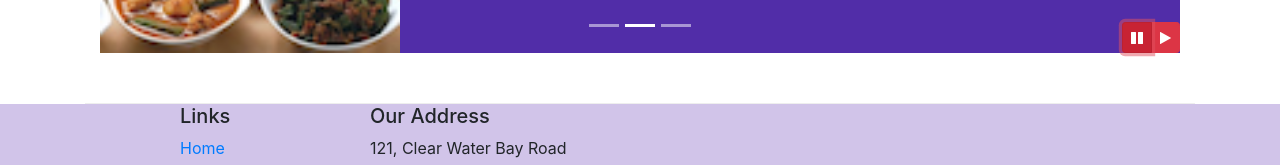
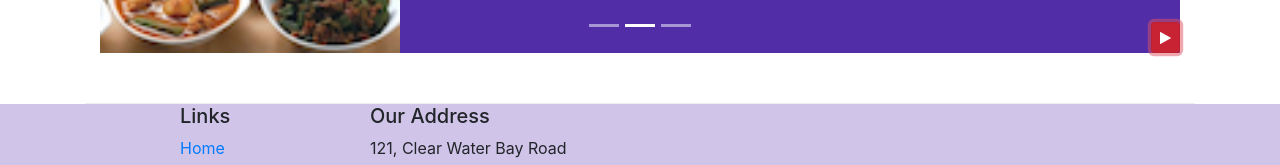
Before and after one commit to pierrettemugisha/Coursera, a website: page Bootstrap4/conFusion/index.html in a window 1280 px wide. Both pictures are taken after a click on the button 1137 px from the left and 668 px from the top of the page. Shown: the part 631-796 px from the top of the page. Drawn offline with nearby package versions, Linux system fonts and the light colour scheme.

Commit message:
More Bootstrap and JQuery

```diff
--- a/Bootstrap4/conFusion/index.html
+++ b/Bootstrap4/conFusion/index.html
@@ -211,14 +211,9 @@
                     <a class="carousel-control-next" href="#mycarousel" role="button" data-slide="next">
                         <span class="carousel-control-next-icon"></span>
                     </a>
-                    <div class="btn-group" id="carouselButton">
-                        <button class="btn btn-danger btn-sm" id="carousel-pause">
-                            <span class="fa fa-pause"></span>
-                        </button>
-                        <button class="btn btn-danger btn-sm" id="carousel-play">
-                            <span class="fa fa-play"></span>
-                        </button>
-                    </div>
+                    <button class="btn btn-danger btn-sm" id="carouselButton">
+                        <span class="fa fa-pause"></span>
+                    </button>
                 </div>
             </div>
         </div>
@@ -279,11 +274,16 @@
             $("#mycarousel").carousel({
                 interval: 2000
             });
-            $("#carousel-pause").click(function() {
-                $("#mycarousel").carousel('pause');
-            });
-            $("#carousel-play").click(function() {
-                $("#mycarousel").carousel('cycle');
+            $("#carouselButton").click(function() {
+                if ($('#carouselButton').children('span').hasClass('fa-pause')) {
+                    $("#mycarousel").carousel('pause');
+                    $('#carouselButton').children('span').removeClass('fa-pause');
+                    $('#carouselButton').children('span').addClass('fa-play');
+                } else if ($('#carouselButton').children('span').hasClass('fa-play')) {
+                    $("#mycarousel").carousel('cycle');
+                    $('#carouselButton').children('span').removeClass('fa-play');
+                    $('#carouselButton').children('span').addClass('fa-pause');
+                }
             });
         });
     </script>
```
